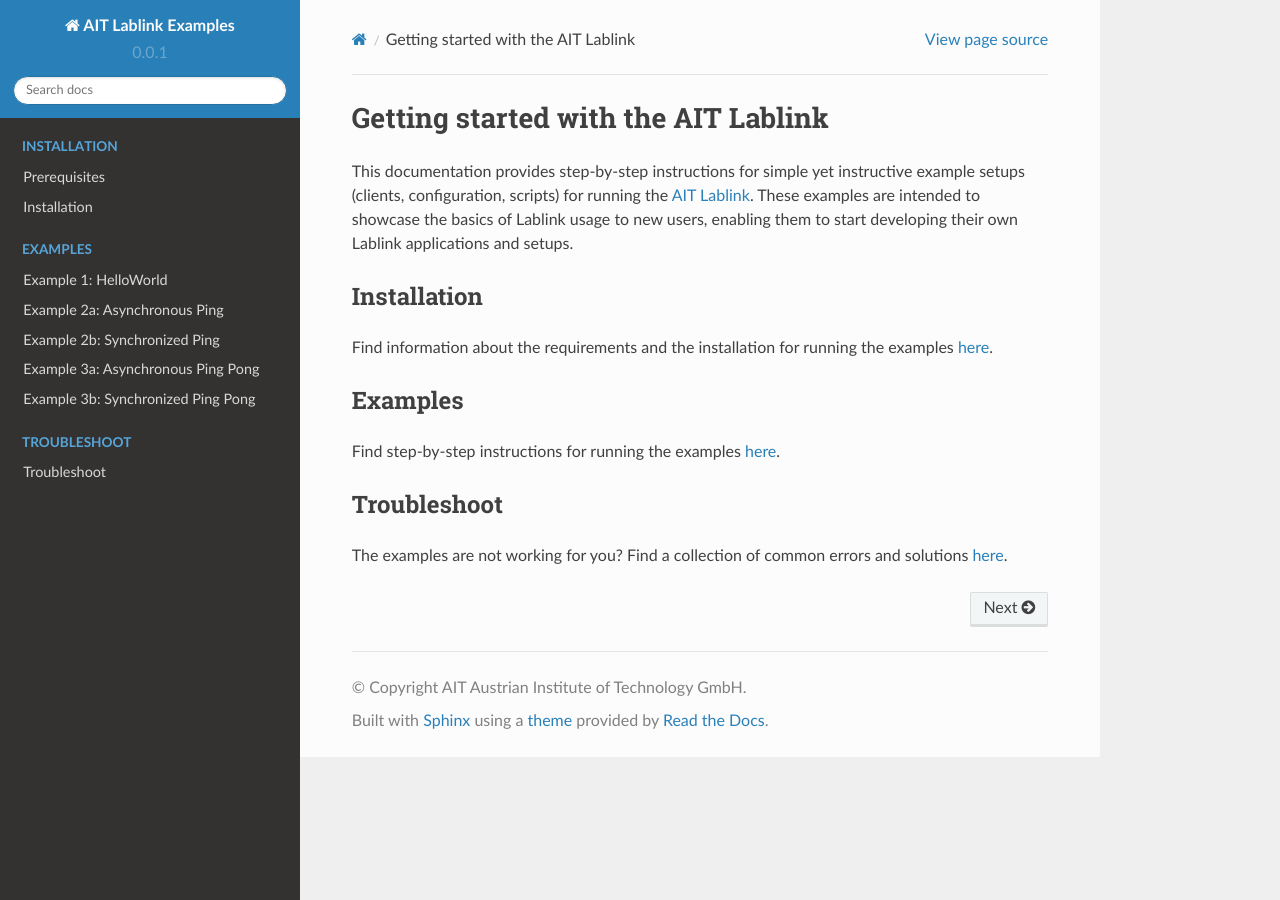
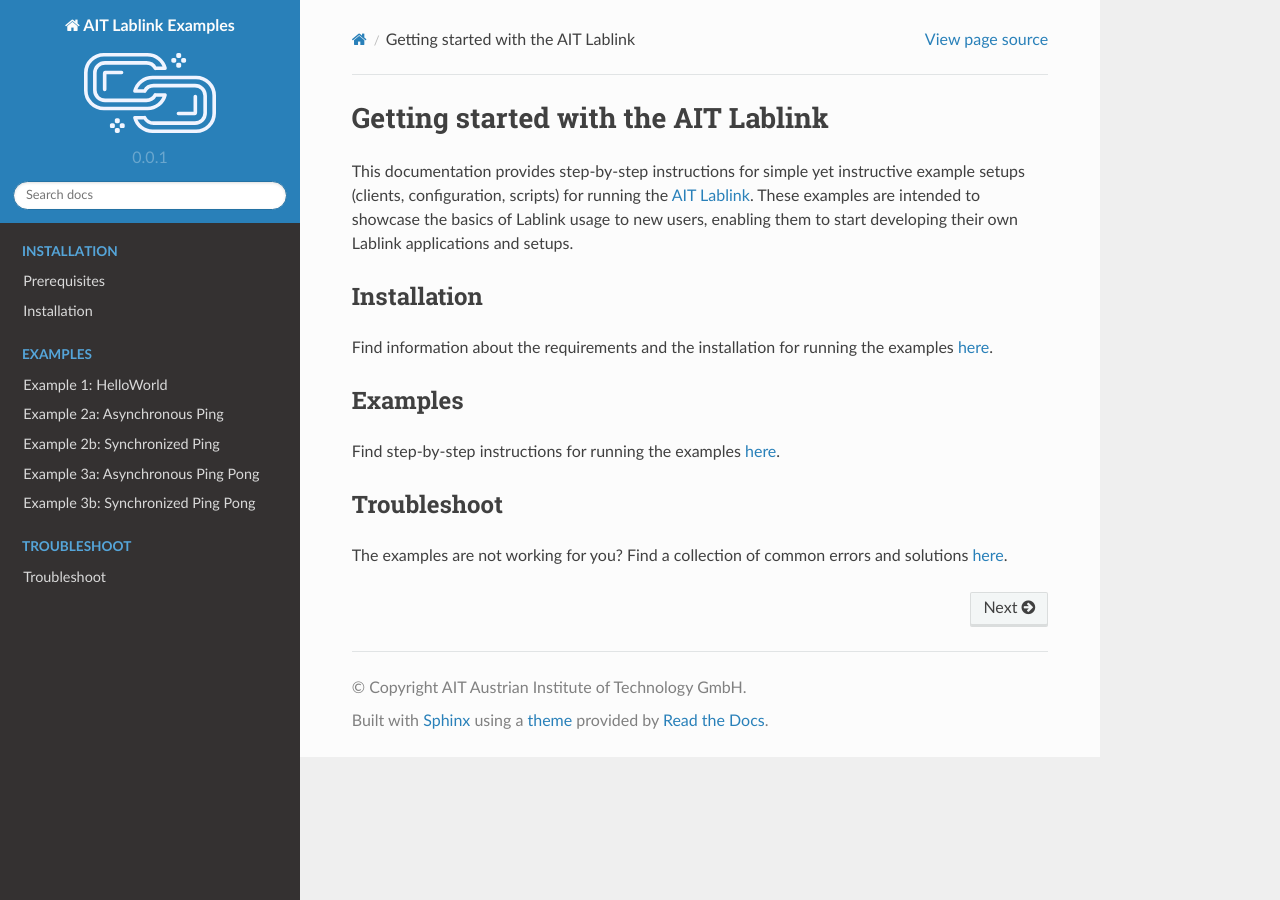
Before and after one commit to AIT-Lablink/lablink-examples, a Sphinx documentation site: the page built from docs/index.rst, in a window 1280 px wide. Built offline with Sphinx 7.4.7 and the Read the Docs theme 2.0.0, drawn with Linux system fonts in a browser that asks for light colours.

Commit message:
Add logo to docs

```diff
--- a/docs/conf.py
+++ b/docs/conf.py
@@ -71,6 +71,9 @@
 
 
 # -- Options for HTML output -------------------------------------------------
+
+# The name of an image file (relative to this directory) to place at the top of the sidebar.
+html_logo = 'img/lablink_logo_rtd.svg'
 
 # The theme to use for HTML and HTML Help pages.  See the documentation for
 # a list of builtin themes.
```
Also changed, not shown: docs/img/lablink_logo_rtd.svg (added).
